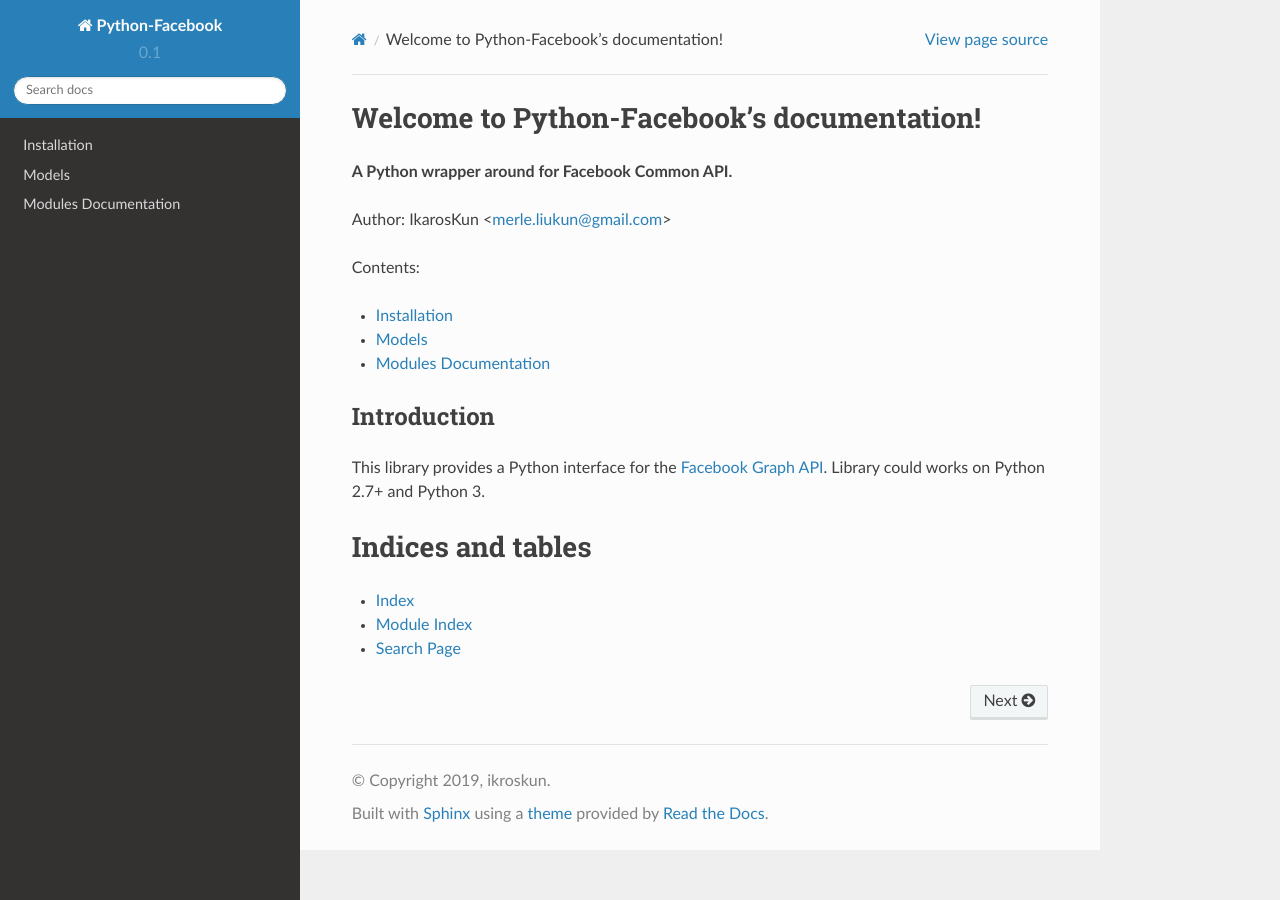
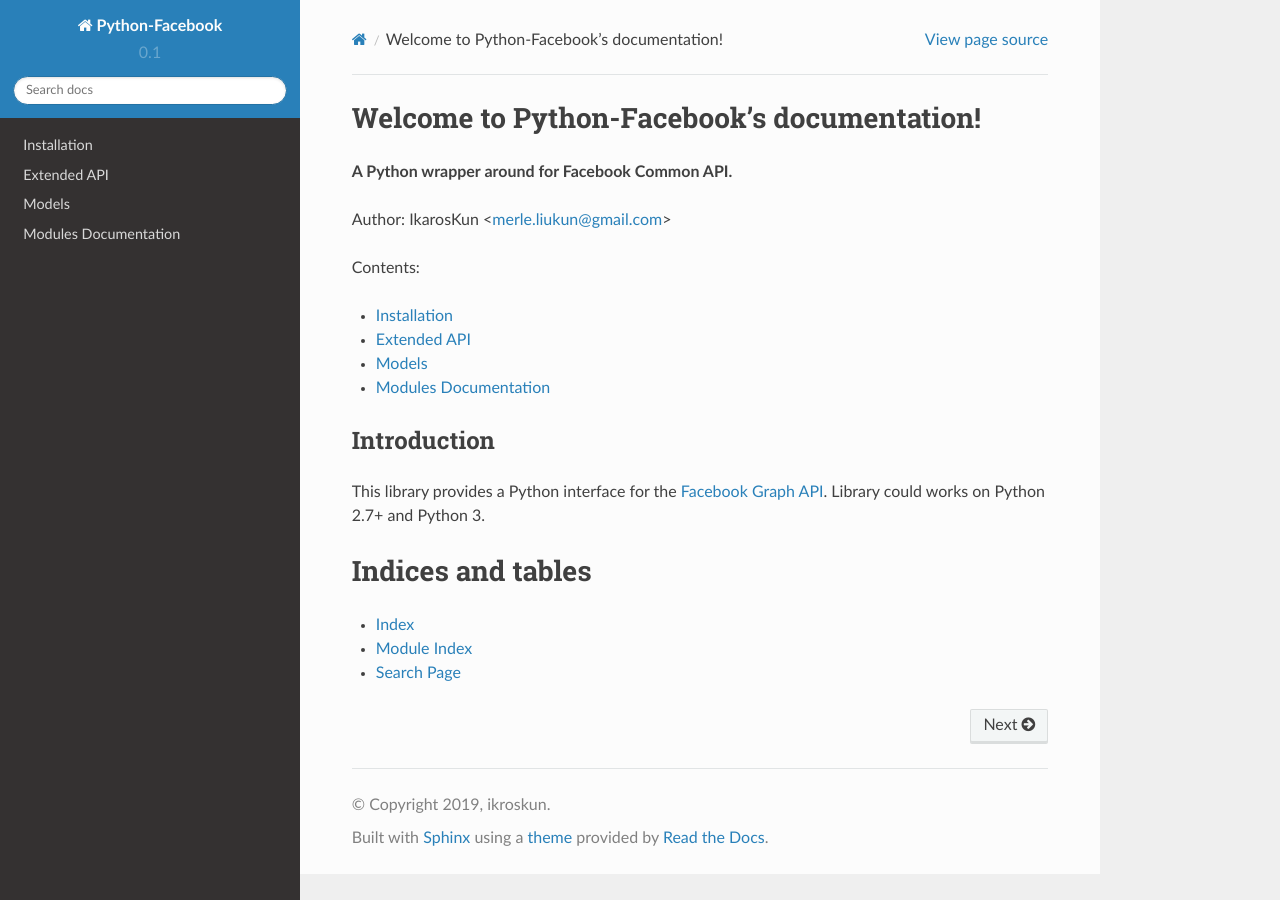
Before and after one commit to sns-sdks/python-facebook, a Sphinx documentation site: the page built from docs/index.rst, in a window 1280 px wide. Built offline with Sphinx 7.4.7 and the Read the Docs theme 2.0.0, drawn with Linux system fonts in a browser that asks for light colours.

Commit message:
fix(docs): :pencil: fix docs conf

```diff
--- a/docs/index.rst
+++ b/docs/index.rst
@@ -16,6 +16,7 @@
    :maxdepth: 1
 
    installation.rst
+   extended_api_methods.rst
    models.rst
    pyfacebook.rst
 
```
